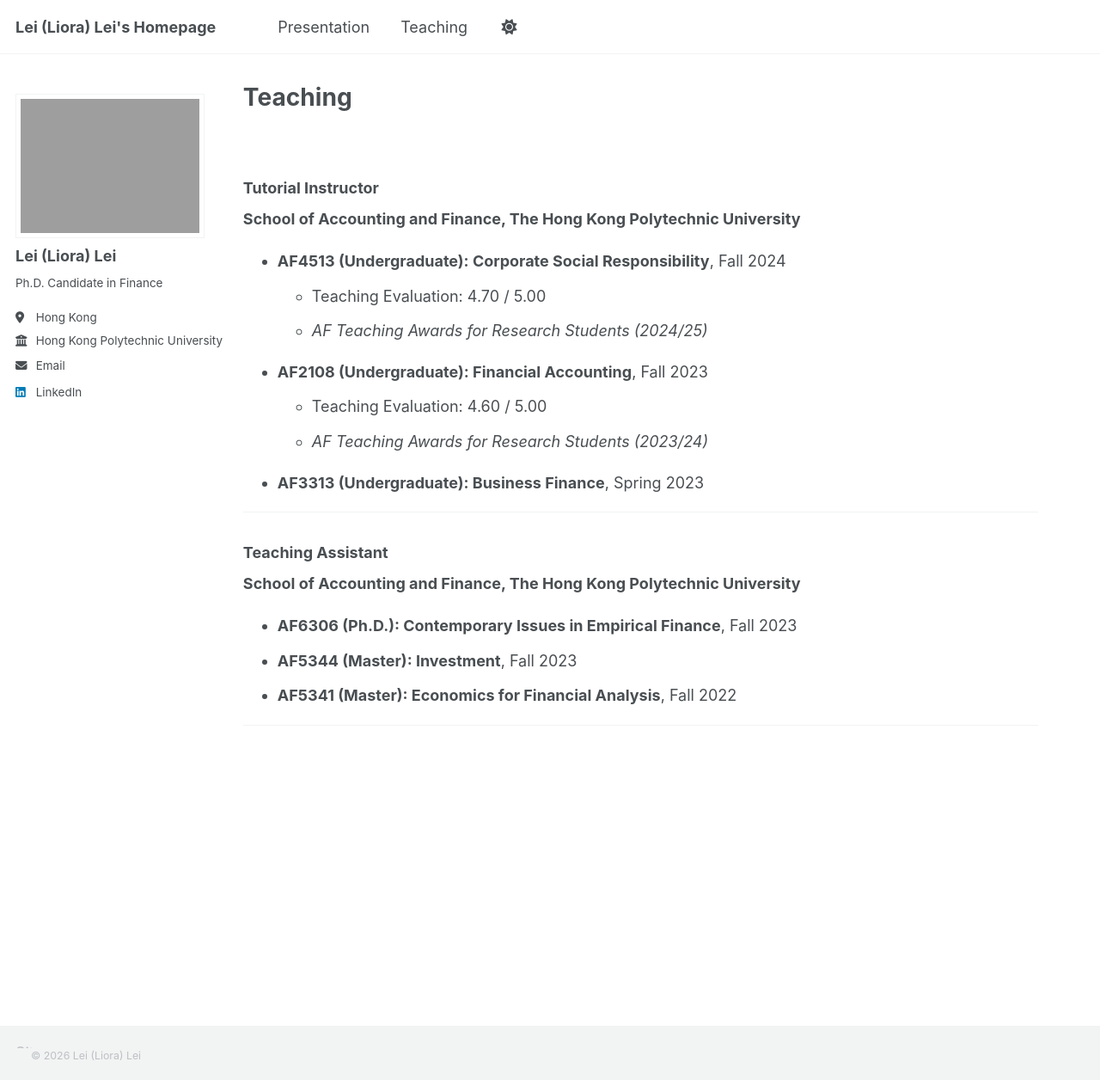
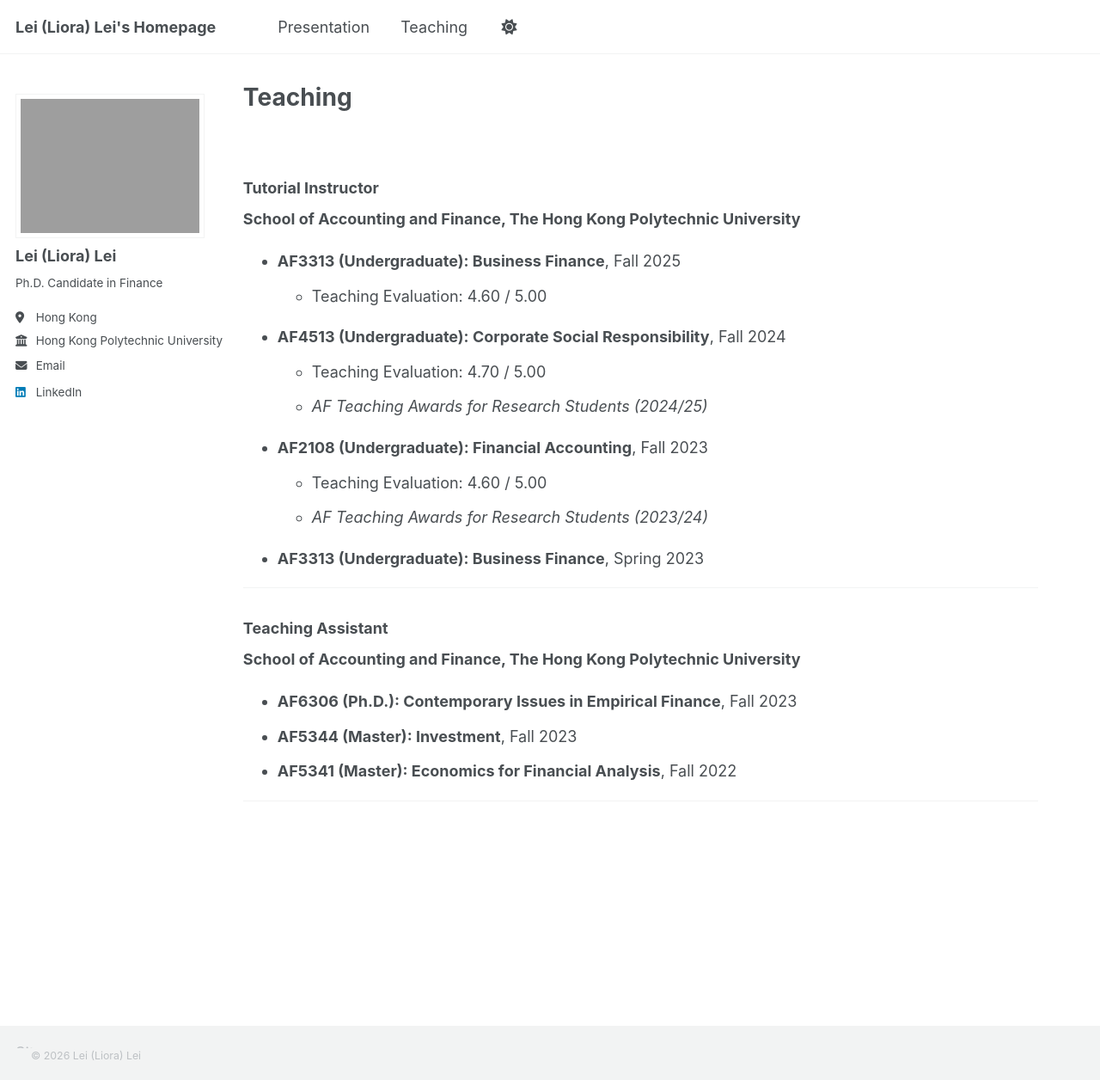
Before and after one commit to Liora-Lei/Lei-Lei, a Jekyll site: the page built from teaching.md, in a window 1280 px wide and 1256 px high. Shown: the whole window at 86% size. Built offline with Jekyll 4.4.1, drawn with Linux system fonts in a browser that asks for light colours; a script that is not in the unit is left out.

Commit message:
Update teaching.md

```diff
--- a/teaching.md
+++ b/teaching.md
@@ -8,6 +8,9 @@ hide_meta: true
 
 ### **Tutorial Instructor**
 **School of Accounting and Finance, The Hong Kong Polytechnic University**
+
+- **AF3313 (Undergraduate): Business Finance**, Fall 2025
+  - Teaching Evaluation: 4.60 / 5.00
 
 - **AF4513 (Undergraduate): Corporate Social Responsibility**, Fall 2024
   - Teaching Evaluation: 4.70 / 5.00
```
